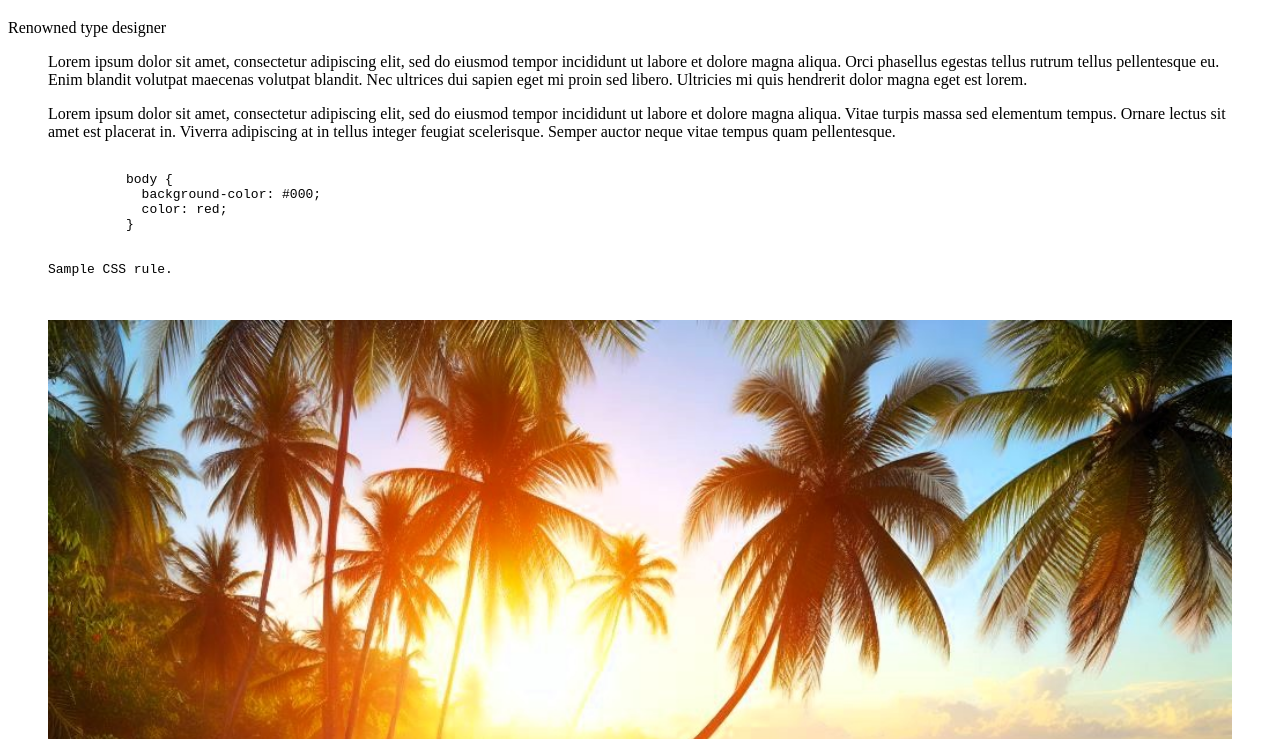
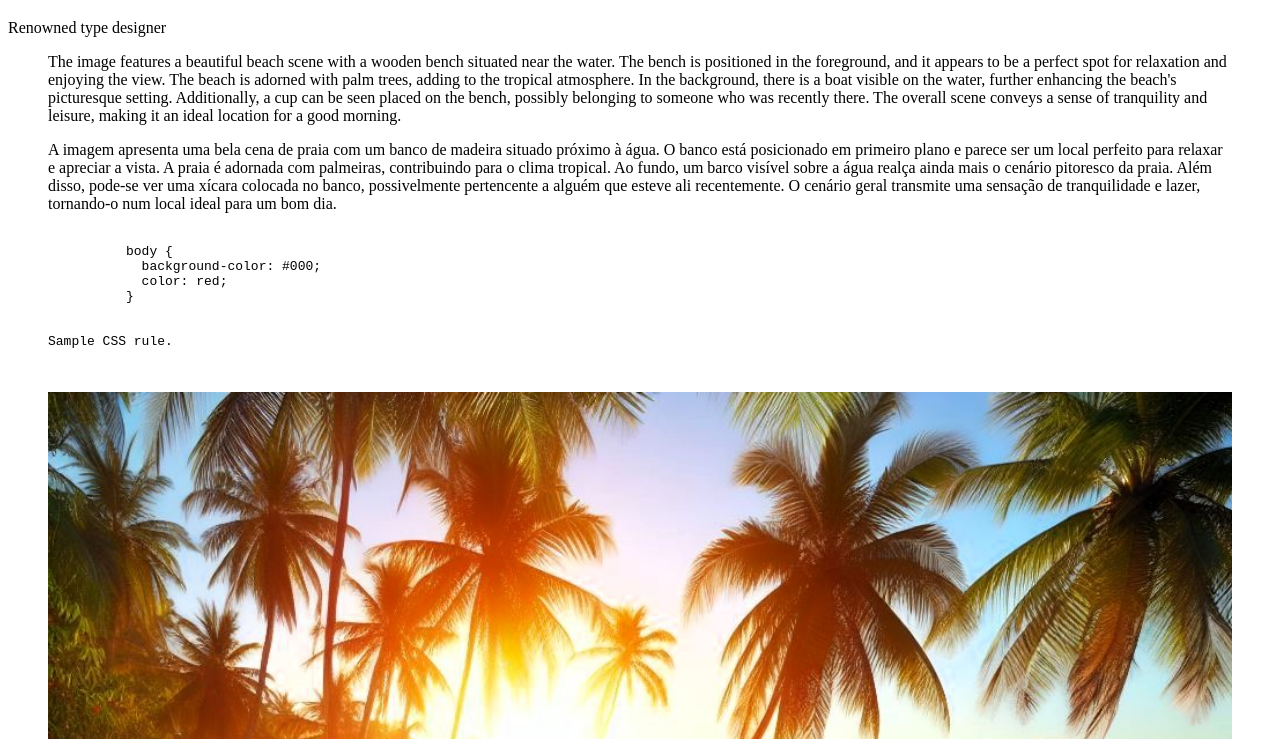
Before and after one commit to jordanpeteroliver/csb-y6qml6, a website: page index.html in a window 1280 px wide. Shown: the part 61-800 px from the top of the page. Drawn offline with Linux system fonts and the light colour scheme.

Commit message:
Deployment from Codesandbox.

```diff
--- a/index.html
+++ b/index.html
@@ -13,18 +13,26 @@
     <p>Renowned type designer</p>
     <blockquote>
       <p>
-        Lorem ipsum dolor sit amet, consectetur adipiscing elit, sed do eiusmod
-        tempor incididunt ut labore et dolore magna aliqua. Orci phasellus
-        egestas tellus rutrum tellus pellentesque eu. Enim blandit volutpat
-        maecenas volutpat blandit. Nec ultrices dui sapien eget mi proin sed
-        libero. Ultricies mi quis hendrerit dolor magna eget est lorem.
+        The image features a beautiful beach scene with a wooden bench situated
+        near the water. The bench is positioned in the foreground, and it
+        appears to be a perfect spot for relaxation and enjoying the view. The
+        beach is adorned with palm trees, adding to the tropical atmosphere. In
+        the background, there is a boat visible on the water, further enhancing
+        the beach's picturesque setting. Additionally, a cup can be seen placed
+        on the bench, possibly belonging to someone who was recently there. The
+        overall scene conveys a sense of tranquility and leisure, making it an
+        ideal location for a good morning.
       </p>
       <p>
-        Lorem ipsum dolor sit amet, consectetur adipiscing elit, sed do eiusmod
-        tempor incididunt ut labore et dolore magna aliqua. Vitae turpis massa
-        sed elementum tempus. Ornare lectus sit amet est placerat in. Viverra
-        adipiscing at in tellus integer feugiat scelerisque. Semper auctor neque
-        vitae tempus quam pellentesque.
+        A imagem apresenta uma bela cena de praia com um banco de madeira
+        situado próximo à água. O banco está posicionado em primeiro plano e
+        parece ser um local perfeito para relaxar e apreciar a vista. A praia é
+        adornada com palmeiras, contribuindo para o clima tropical. Ao fundo, um
+        barco visível sobre a água realça ainda mais o cenário pitoresco da
+        praia. Além disso, pode-se ver uma xícara colocada no banco,
+        possivelmente pertencente a alguém que esteve ali recentemente. O
+        cenário geral transmite uma sensação de tranquilidade e lazer,
+        tornando-o num local ideal para um bom dia.
       </p>
     </blockquote>
     <figure>
```
